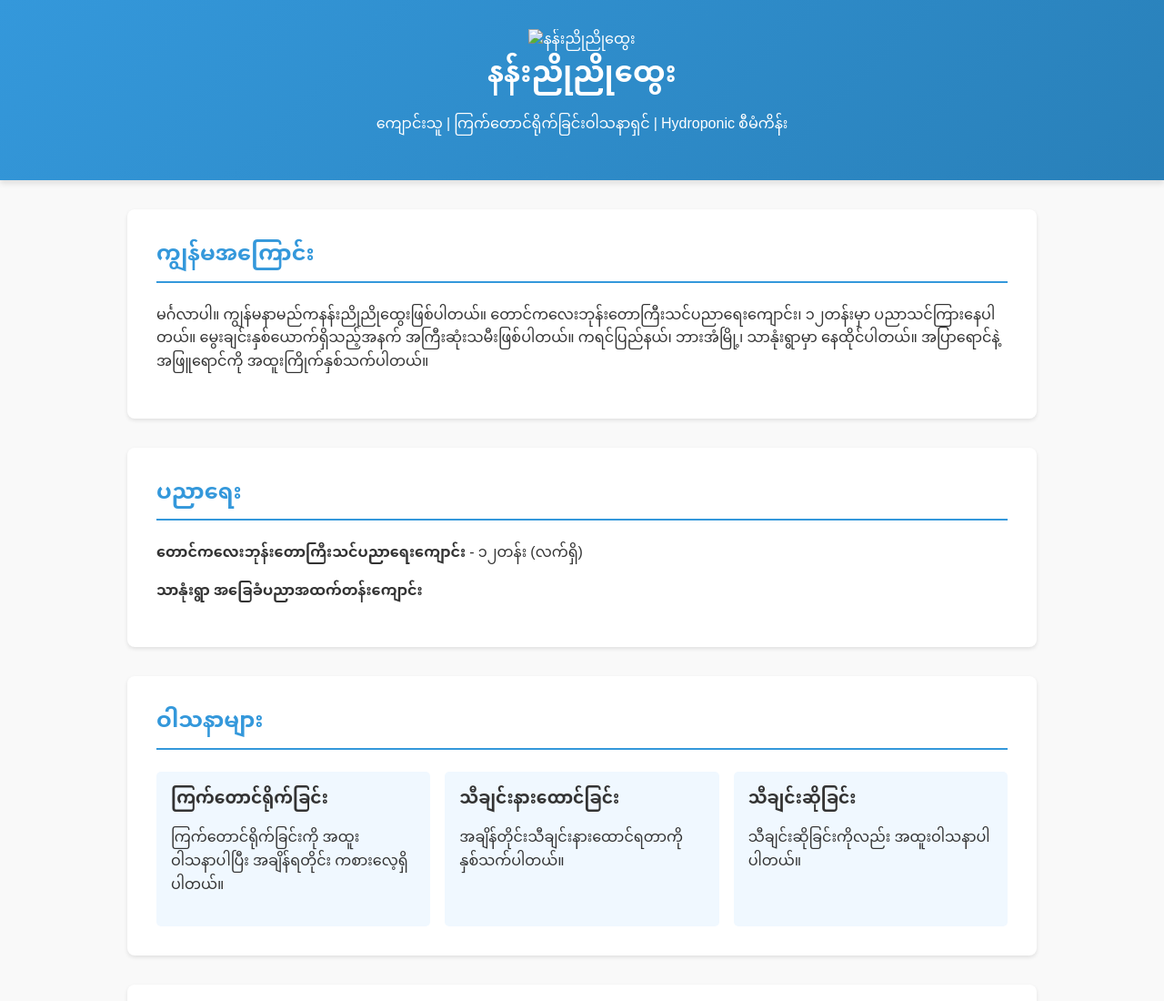
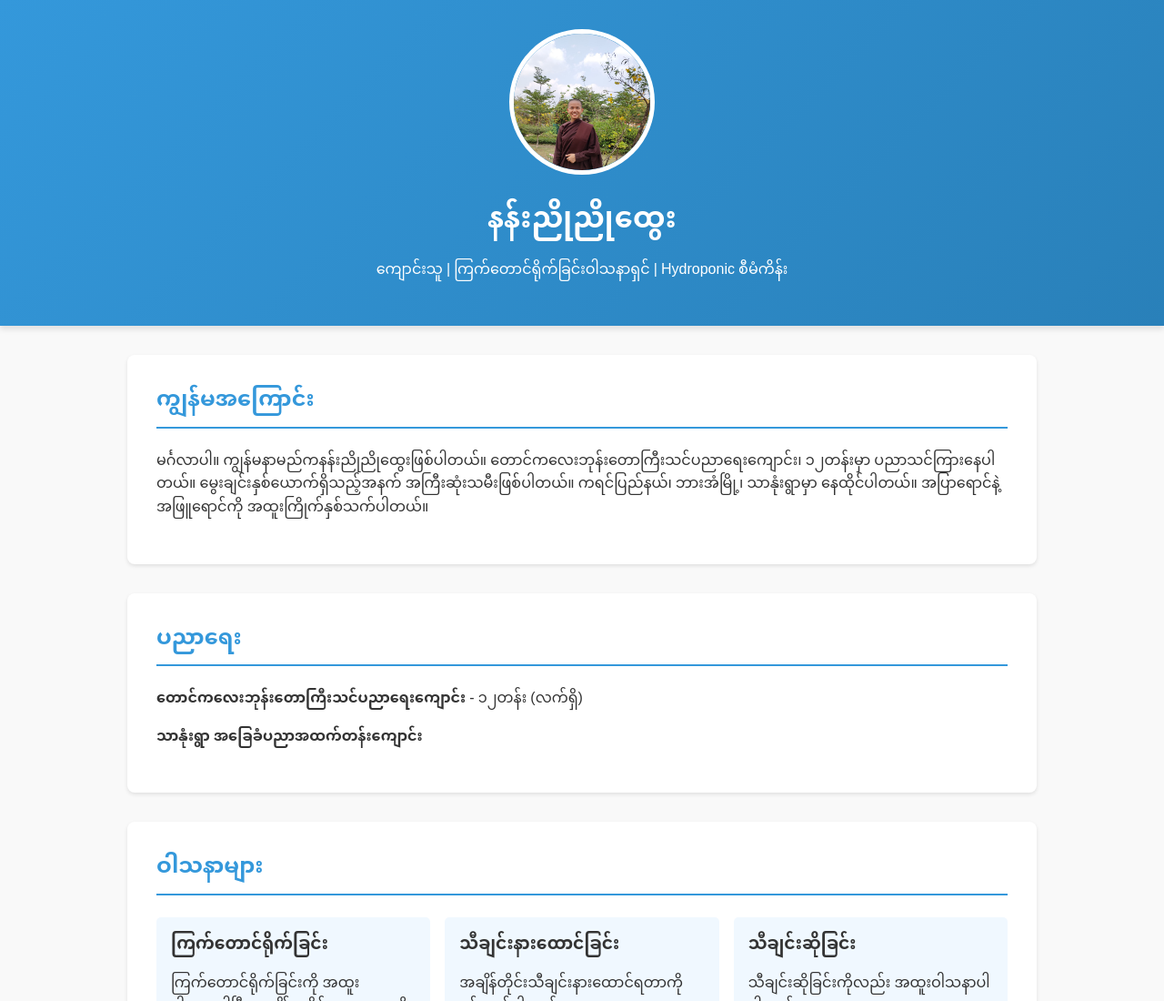
Before and after one commit to NanNyoNyoHtwe/NanNyoNyoHtwe.github.io, a plain HTML site: page index.html in a window 1280 px wide. Shown: the top 1100 px of the page at 91% size. Drawn offline with Linux system fonts and the light colour scheme.

Commit message:
Update index.html

```diff
--- a/index.html
+++ b/index.html
@@ -103,7 +103,7 @@
     <header>
         <div class="container">
             <!-- Replace with your actual image path -->
-            <img src="2025-05-16_16-48-10.jpg" alt="နန်းညိုညိုထွေး" 2025-05-16_16-48-10.jpg="profile-img">
+            <img src="photo_2025-05-16_16-48-10.jpg" alt="နန်းညိုညိုထွေး" class="profile-img">
             <h1>နန်းညိုညိုထွေး</h1>
             <p>ကျောင်းသူ | ကြက်တောင်ရိုက်ခြင်းဝါသနာရှင် | Hydroponic စီမံကိန်း</p>
         </div>
```
